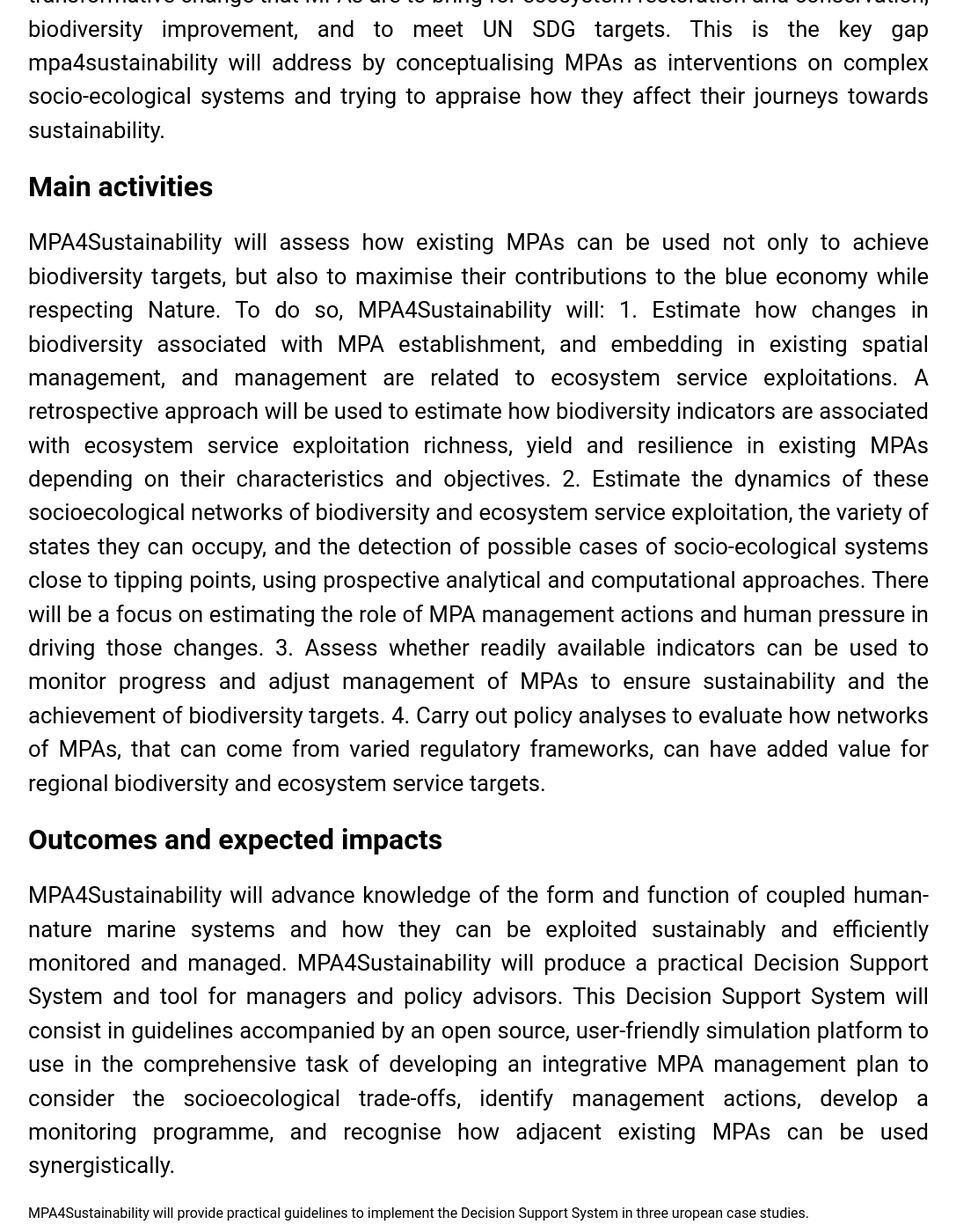
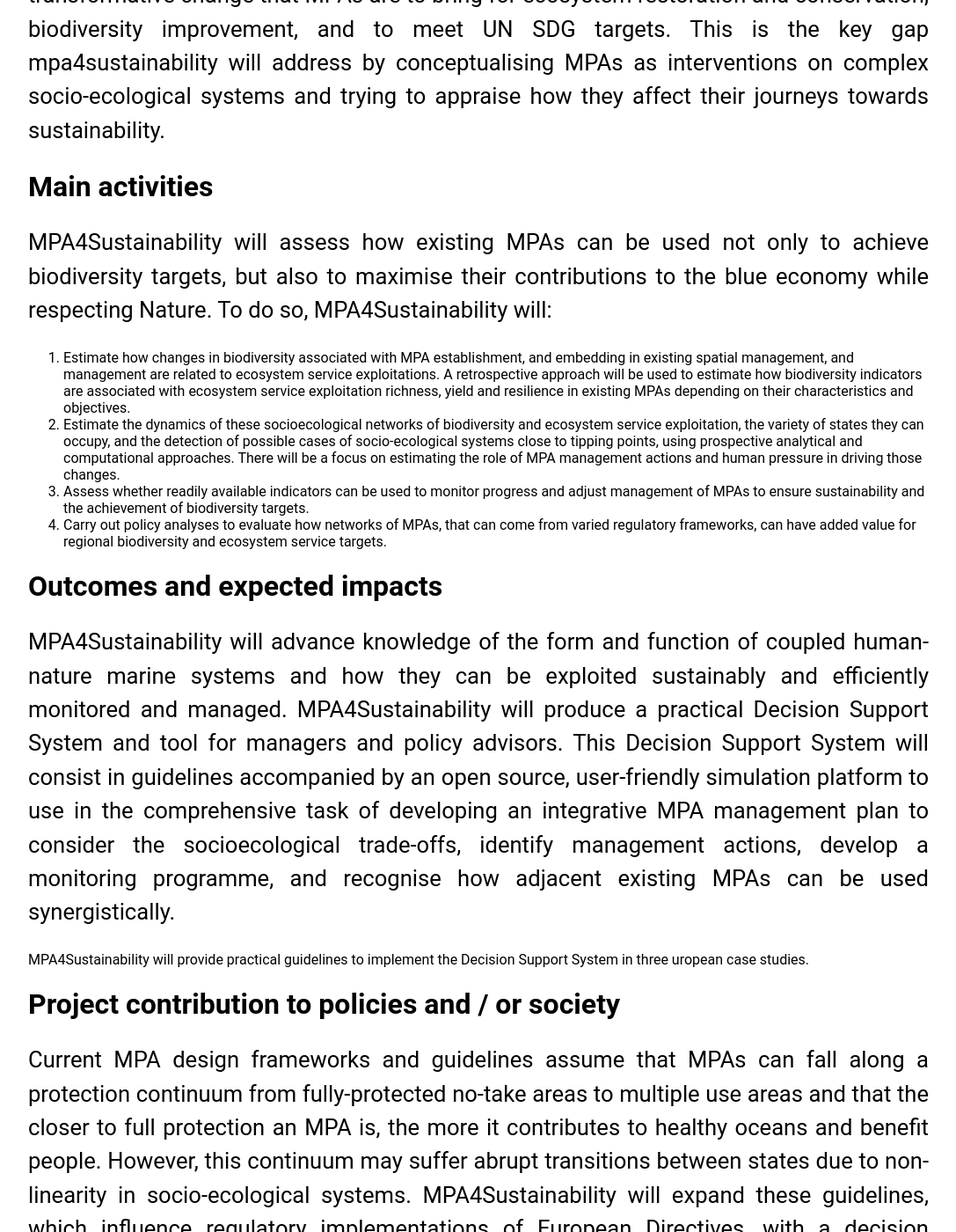
Before and after one commit to dlusseau/mpa4sustainability.github.io, a Jekyll site: the page built from about.md, in a window 1280 px wide and 1400 px high, scrolled down 607 px. Shown: the whole window at 88% size, without its empty margins (96-1183 px from the left). Built offline with Jekyll 4.4.1, drawn with Linux system fonts in a browser that asks for light colours; some of the changed text lies outside the part shown.

Commit message:
Update about.md

```diff
--- a/about.md
+++ b/about.md
@@ -15,12 +15,13 @@
 <div class="justified-text">
 <p>
 MPA4Sustainability will assess how  existing MPAs can be used not only to achieve biodiversity targets, but also to maximise their contributions to the blue economy while respecting Nature. To do so, MPA4Sustainability will:
+</p>
+</div>
 1. Estimate how changes in biodiversity associated with MPA establishment, and embedding in existing spatial management, and management are related to ecosystem service  exploitations. A retrospective approach will be used to estimate how biodiversity indicators are associated with  ecosystem service exploitation richness, yield and resilience in existing MPAs depending on their characteristics and objectives.
 2. Estimate the dynamics of these socioecological networks of biodiversity and  ecosystem service exploitation, the variety of states they can occupy, and the detection of possible cases of socio-ecological systems close to tipping points, using prospective analytical and computational approaches. There will be a focus on estimating the role of MPA management actions and human pressure in driving those changes.
 3. Assess whether readily available indicators can be used to monitor progress and adjust management of MPAs to ensure sustainability and the achievement of biodiversity targets.
 4. Carry out policy analyses to evaluate how networks of MPAs, that can come from varied regulatory frameworks, can have added value for regional biodiversity and  ecosystem service targets.
-</p>
-</div>
+
 
 # Outcomes and expected impacts
 <div class="justified-text">
@@ -41,14 +42,11 @@
 </div>
 
 # Experiment, case studies
-<div class="justified-text">
-<p>
+
 MPA4Sustainability will use three European case studies representing typical MPA configurations in terms of management complexity and management phases.
 1. Cerbère-Banyuls is an old MPA which has recently been embedded within the Golfe du Lion marine park with various protection zones, managed by multiple agencies.
 2. Madeira has established one of the newest Site of Community Importance to conserve highly mobile species. Its management plan needs to be integrated with existing adjacent MPAs.
 3. A mosaic of MPAs exist in Øresund, the strait between Sweden and Denmark. Øresundsvandssamarbejdet (stakeholder consortium) is exploring the potential to create a coherent network of MPAs.
-</p>
-</div>
 
 # Funders
 Innovation Fund Denmark (IFD), Denmark
```
